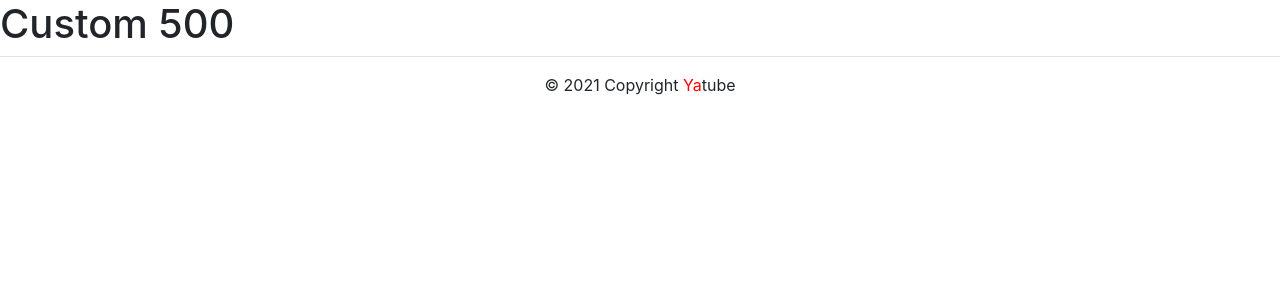
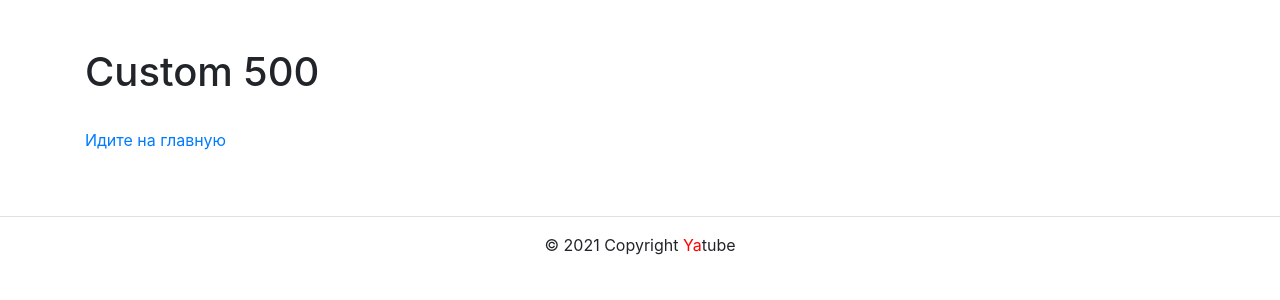
Before and after one commit to sniki-ld/Yatube, a Django app: template yatube/templates/core/500.html in a window 1280 px wide. Shown: the part 56-356 px from the top of the page. Run offline with Django 3.2, Linux system fonts and the light colour scheme; the template is opened without the code that fills it, so the values that code supplies are empty; some libraries are stand-ins or nearby versions.

Commit message:
Добавлены исправления после 3 ревью 6 спринта

```diff
--- a/yatube/templates/core/500.html
+++ b/yatube/templates/core/500.html
@@ -1,5 +1,12 @@
 {% extends "base.html" %}
 {% block title %}Custom 500{% endblock %}
 {% block content %}
-    <h1>Custom 500</h1>
+
+  <div class="container py-5">
+    <h1 class="title">Custom 500</h1><br>
+    <p><a href="{% url 'posts:index' %}">
+      Идите на главную</a>
+    </p>
+  </div>
+
 {% endblock %}
```
Also changed, not shown: yatube/templates/core/404.html (+9 -3 lines).
